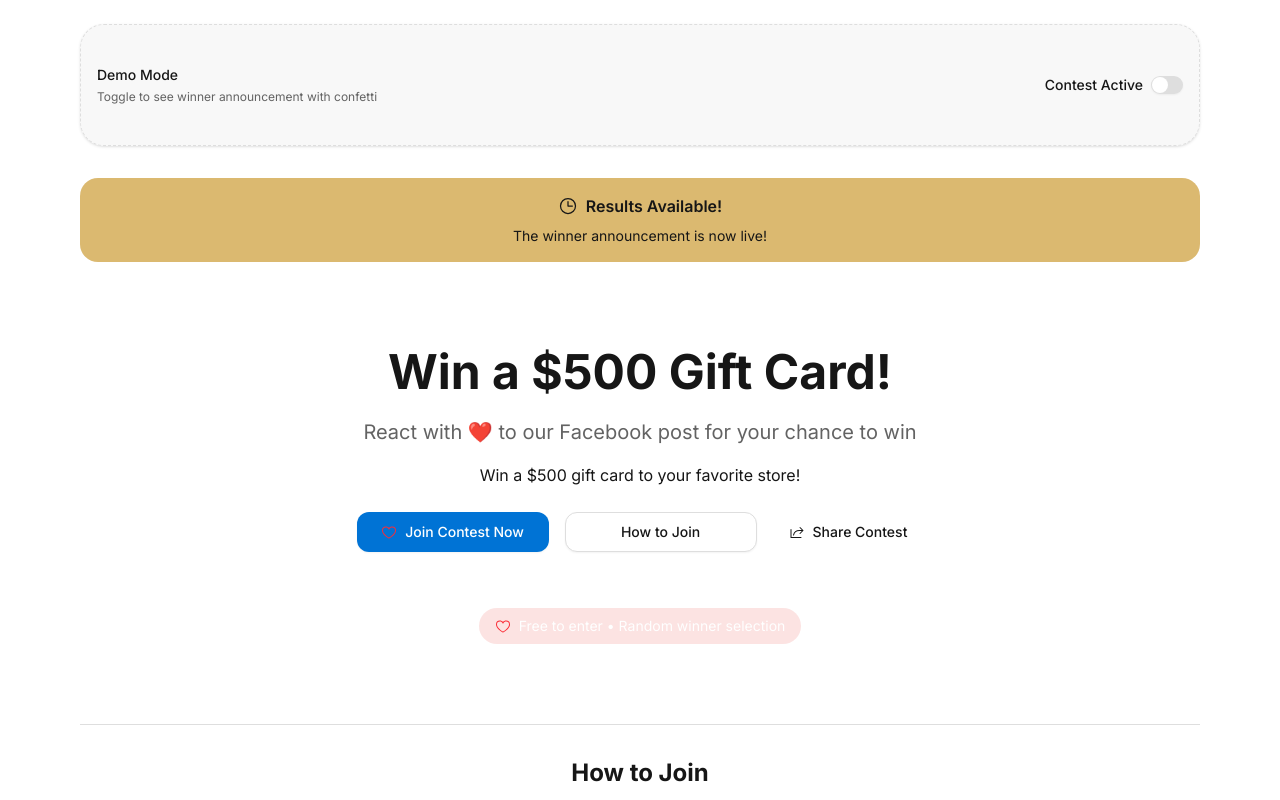
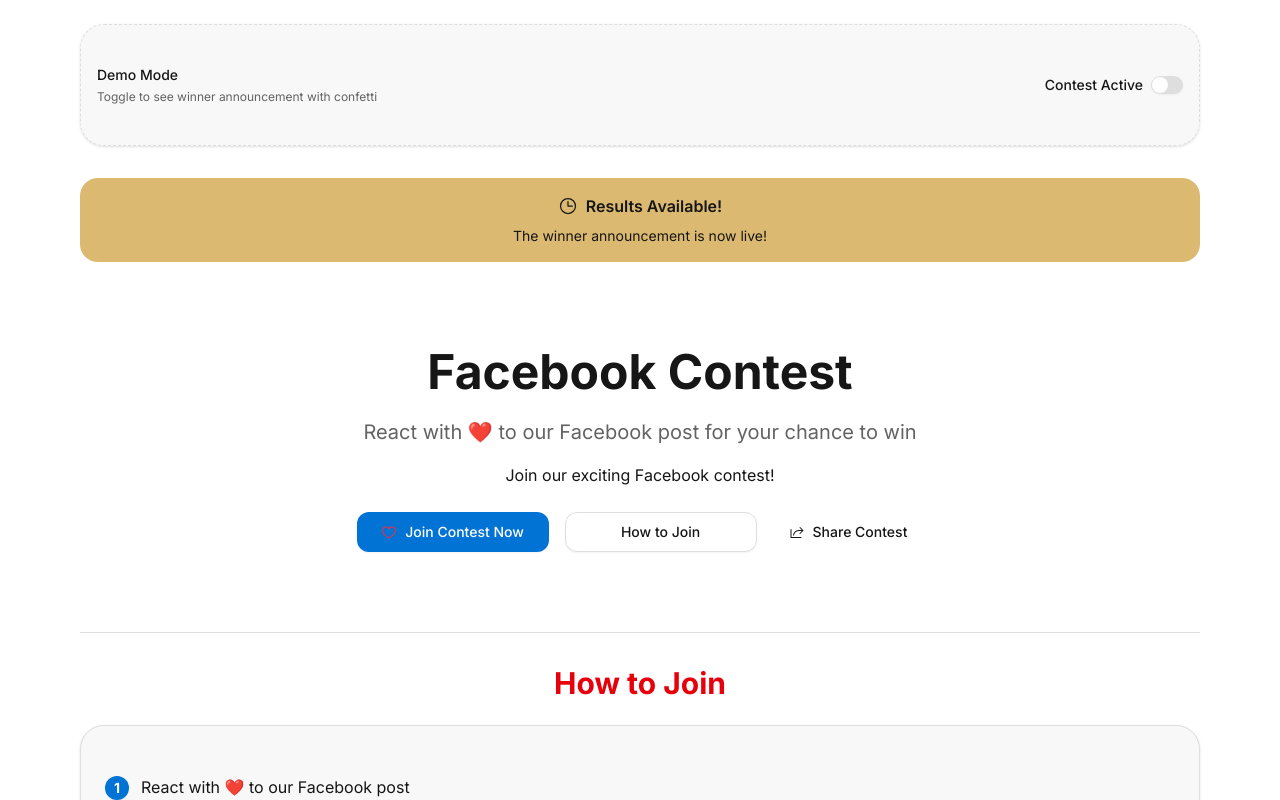
Before and after one commit to robrita/fb-contest-hub, a React (Vite) app: page / in a window 1280 px wide. Shown: the top 800 px of the page. Built offline with nearby package versions, Linux system fonts and the light colour scheme.

Commit message:
Generated by Spark: remove the line "Follow these simple steps to enter the contest". make "How to Join" subtitle bigger and color red. remove the section containing "Free to enter • Random winner selection". remove the line with "Win a $500 gift card to your favorite store!"

```diff
--- a/src/components/contest/ContestMechanics.tsx
+++ b/src/components/contest/ContestMechanics.tsx
@@ -11,12 +11,9 @@
   return (
     <section className="space-y-6">
       <div className="text-center">
-        <h2 className="text-2xl font-bold text-foreground mb-2">
+        <h2 className="text-3xl font-bold text-red-600 mb-6">
           How to Join
         </h2>
-        <p className="text-muted-foreground">
-          Follow these simple steps to enter the contest
-        </p>
       </div>
 
       <Card>
--- a/src/components/contest/HeroSection.tsx
+++ b/src/components/contest/HeroSection.tsx
@@ -80,13 +80,6 @@
           Share Contest
         </Button>
       </div>
-
-      <div className="pt-8">
-        <div className="inline-flex items-center gap-2 px-4 py-2 bg-secondary/20 text-secondary-foreground rounded-full text-sm">
-          <Heart size={16} className="text-red-500" />
-          <span>Free to enter • Random winner selection</span>
-        </div>
-      </div>
     </section>
   )
 }
--- a/src/data/contest-with-winner.json
+++ b/src/data/contest-with-winner.json
@@ -1,8 +1,8 @@
 {
   "contest": {
-    "title": "Win a $500 Gift Card!",
+    "title": "Facebook Contest",
     "tagline": "React with ❤️ to our Facebook post for your chance to win",
-    "description": "Win a $500 gift card to your favorite store!",
+    "description": "Join our exciting Facebook contest!",
     "fbPostUrl": "https://facebook.com/yourpage/posts/123456789",
     "announcementDate": "2024-12-20T18:00:00.000Z",
     "mechanics": [
--- a/src/data/contest.json
+++ b/src/data/contest.json
@@ -1,8 +1,8 @@
 {
   "contest": {
-    "title": "Win a $500 Gift Card!",
+    "title": "Facebook Contest",
     "tagline": "React with ❤️ to our Facebook post for your chance to win",
-    "description": "Win a $500 gift card to your favorite store!",
+    "description": "Join our exciting Facebook contest!",
     "fbPostUrl": "https://facebook.com/yourpage/posts/123456789",
     "announcementDate": "2024-12-20T18:00:00.000Z",
     "mechanics": [
```
